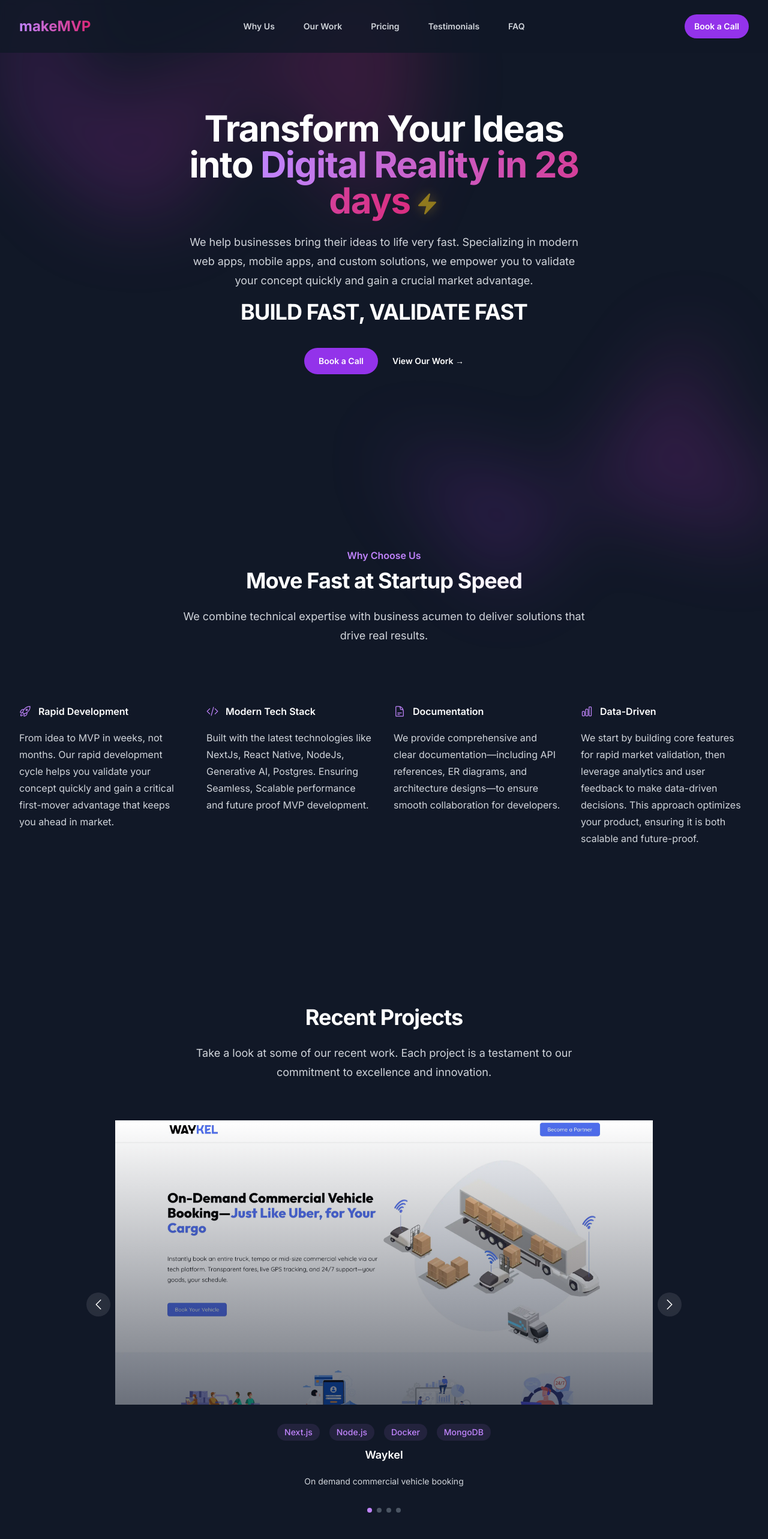
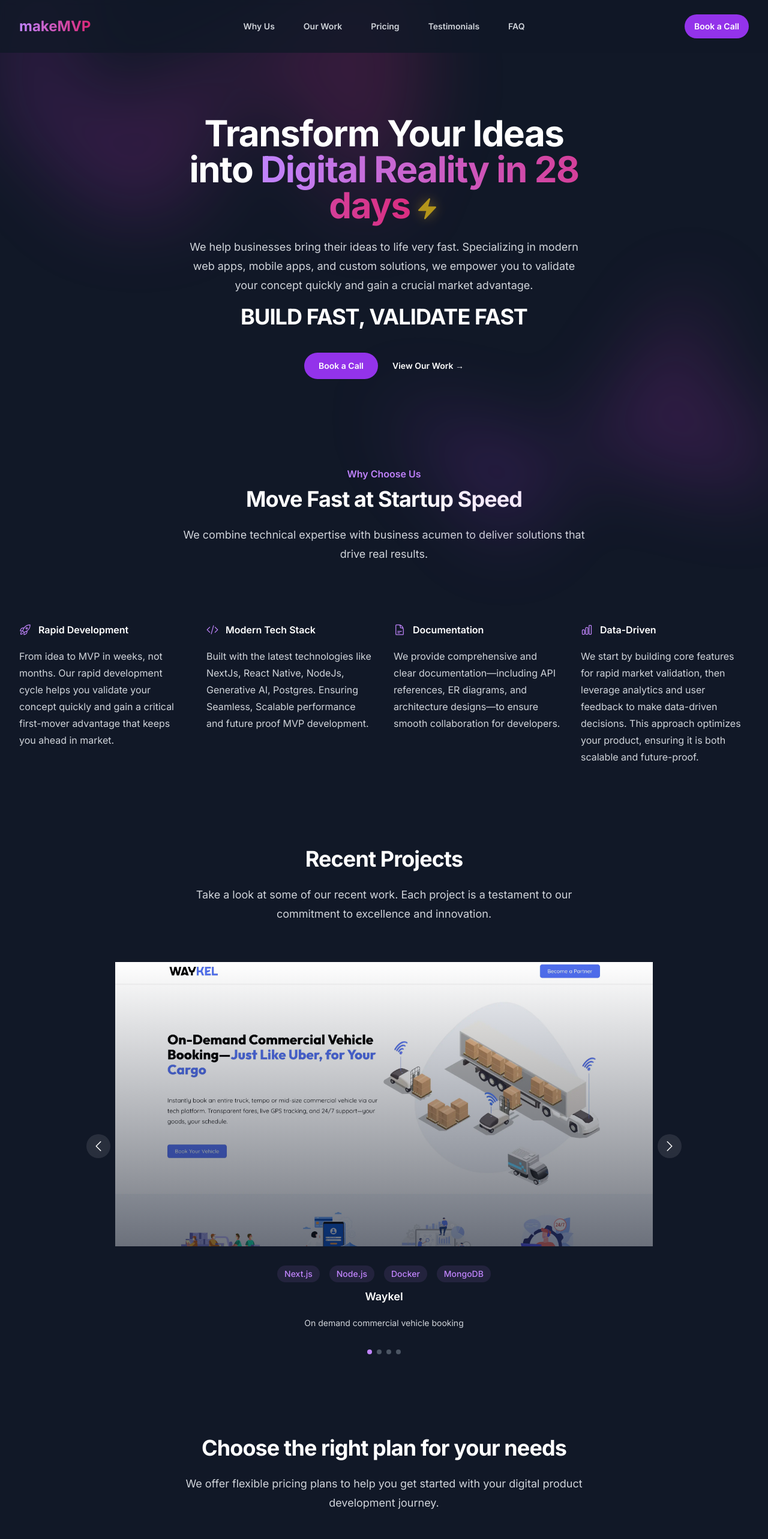
Before and after one commit to kaustubh240897/Agency_LandingPage, a Next.js app: page / in a window 1280 px wide. Shown: the top 2566 px of the page at 60% size. Built offline with nearby package versions, Linux system fonts and the light colour scheme.

Commit message:
Added a minor fix

```diff
--- a/src/components/FAQ.tsx
+++ b/src/components/FAQ.tsx
@@ -51,7 +51,7 @@
   const [openIndex, setOpenIndex] = useState<number | null>(null)
 
   return (
-    <div id="faq" className="py-24 sm:py-32">
+    <div id="faq" className="py-12 sm:py-16">
       <div className="mx-auto max-w-7xl px-6 lg:px-8">
         <div className="mx-auto max-w-2xl lg:text-center">
           <motion.div
--- a/src/components/Hero.tsx
+++ b/src/components/Hero.tsx
@@ -5,7 +5,7 @@
 
 export default function Hero() {
   return (
-    <div className="relative isolate pt-14">
+    <div className="relative isolate pt-24 sm:pt-32">
       <div className="absolute inset-x-0 -top-40 -z-10 transform-gpu overflow-hidden blur-3xl sm:-top-80">
         <div
           className="relative left-[calc(50%-11rem)] aspect-[1155/678] w-[36.125rem] -translate-x-1/2 rotate-[30deg] bg-gradient-to-tr from-purple-600 to-pink-600 opacity-20 sm:left-[calc(50%-30rem)] sm:w-[72.1875rem]"
@@ -15,7 +15,7 @@
           }}
         />
       </div>
-      <div className="py-24 sm:py-32 lg:pb-40">
+      <div className="py-12 sm:py-16 lg:pb-20">
         <div className="mx-auto max-w-7xl px-6 lg:px-8">
           <div className="mx-auto max-w-2xl text-center">
             <motion.div
--- a/src/components/OurWork.tsx
+++ b/src/components/OurWork.tsx
@@ -44,7 +44,7 @@
   const project = projects[currentIndex]
 
   return (
-    <div id="our-work" className="py-24 sm:py-32">
+    <div id="our-work" className="py-12 sm:py-16">
       <div className="mx-auto max-w-7xl px-6 lg:px-8">
         <div className="mx-auto max-w-2xl lg:text-center">
           <motion.div
--- a/src/components/Pricing.tsx
+++ b/src/components/Pricing.tsx
@@ -58,7 +58,7 @@
 
 export default function Pricing() {
   return (
-    <div id="pricing" className="py-24 sm:py-32">
+    <div id="pricing" className="py-12 sm:py-16">
       <div className="mx-auto max-w-7xl px-6 lg:px-8">
         <div className="mx-auto max-w-2xl sm:text-center">
           <motion.div
--- a/src/components/Testimonials.tsx
+++ b/src/components/Testimonials.tsx
@@ -70,7 +70,7 @@
   }
 
   return (
-    <div id="testimonials" className="py-24 sm:py-32">
+    <div id="testimonials" className="py-12 sm:py-16">
       <div className="mx-auto max-w-7xl px-6 lg:px-8">
         <div className="mx-auto max-w-2xl lg:text-center">
           <motion.div
--- a/src/components/WhyUs.tsx
+++ b/src/components/WhyUs.tsx
@@ -34,7 +34,7 @@
 
 export default function WhyUs() {
   return (
-    <div id="why-us" className="py-24 sm:py-32">
+    <div id="why-us" className="py-12 sm:py-16">
       <div className="mx-auto max-w-7xl px-6 lg:px-8">
         <div className="mx-auto max-w-2xl lg:text-center">
           <motion.div
```
